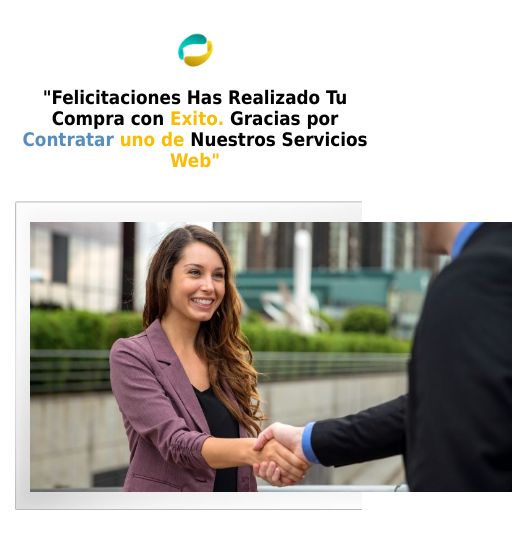
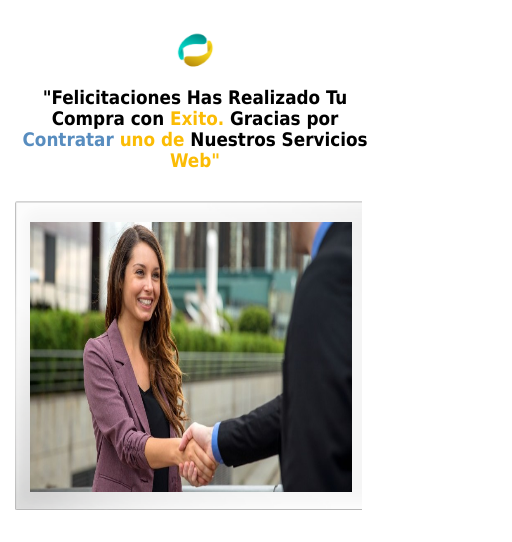
Before and after one commit to haprey/gracias, a plain HTML site: page index.html in a window 390 px wide. Shown: the top 542 px of the page, 512 px wide, since content can reach past the window. Drawn offline with Linux system fonts and the light colour scheme.

Commit message:
Actualización home gracias
Actualización home en el favicon y responsiva de la imagen

```diff
--- a/index.html
+++ b/index.html
@@ -4,7 +4,7 @@
 <meta http-equiv="Content-Type" content="text/html; charset=utf-8" />
 <meta name="viewport" content="width=device-width, user-scalable=no, initial-scale=1.0, maximum-scale=1.0, minimum-scale=1.0">
 <title>Gracias</title>
-<link rel="shortcut icon" href="images/864211806.ico" />
+<link rel="shortcut icon" href="images/favicon.png" />
 <link href="style.css" rel="stylesheet" type="text/css" media="screen">
 
 </head>
@@ -26,7 +26,7 @@
 				<div class="video_frame">
 					<div class="video">
 					<!-- REPLACE THE IMAGE CODE WITH YOUR VIDEO CODE HERE -->
-					<img src="./images/gracias.jpg" width="482" height="270" />
+					<img src="./images/gracias.jpg" width="482" height="270" class="img-gracias" />
 					</div>
 				</div>
 				<div class="borderright"></div>
```
